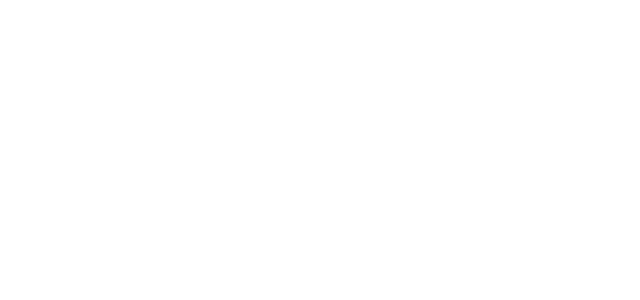
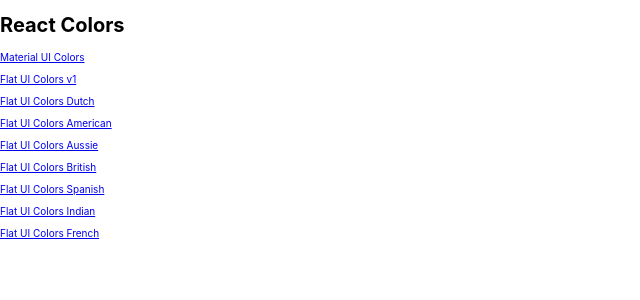
Before and after one commit to JordanFrontDev/color-app, a React (Create React App) app: page / in a window 1280 px wide. Shown: the top 300 px of the page, without its empty margins (0-640 px from the left). Built offline with nearby package versions, Linux system fonts and the light colour scheme.

Commit message:
added PaletteList and Links

```diff
--- a/src/App.js
+++ b/src/App.js
@@ -2,6 +2,7 @@
 import Palette from './Palette';
 import { Route, Switch } from 'react-router-dom';
 import seedPalettes from './seedPalettes';
+import PaletteList from './PaletteList';
 import { generatePalette } from './colorHelpers';
 
 function App() {
@@ -13,9 +14,10 @@
   }
   return (
     <Switch>
-      <Route exact path='/' />
+      <Route exact path='/' render={() => <PaletteList palettes={seedPalettes} />}/>
       <Route
-        exact path='/palette/:id'
+        exact
+        path='/palette/:id'
         render={routeProps => <Palette palette={generatePalette(findPalette(routeProps.match.params.id))}/>}
       />
     </Switch>
--- a/src/NavBar.js
+++ b/src/NavBar.js
@@ -1,4 +1,5 @@
 import React, { useState } from 'react'
+import { Link } from 'react-router-dom';
 import Slider from 'rc-slider';
 import Select from '@material-ui/core/Select'
 import MenuItem from '@material-ui/core/MenuItem'
@@ -27,7 +28,7 @@
     return (
         <header className='navbar'>
             <div className='logo'>
-                <a href='/'>ReactColorPicker</a>
+                <Link to='/'>ReactColorPicker</Link>
             </div>
 
             <div className='slider-container'>
--- /dev/null
+++ b/src/PaletteList.js
@@ -0,0 +1,19 @@
+import React from 'react';
+import { Link } from 'react-router-dom';
+
+const PaletteList = ({ palettes }) => {
+    return (
+        <div>
+            <h1>React Colors</h1>
+            {palettes.map(palette => (
+                <p>
+                    <Link to={`/palette/${palette.id}`}>
+                        {palette.paletteName}
+                    </Link>
+                </p>
+            ))}
+        </div>
+    );
+};
+
+export default PaletteList;
```
